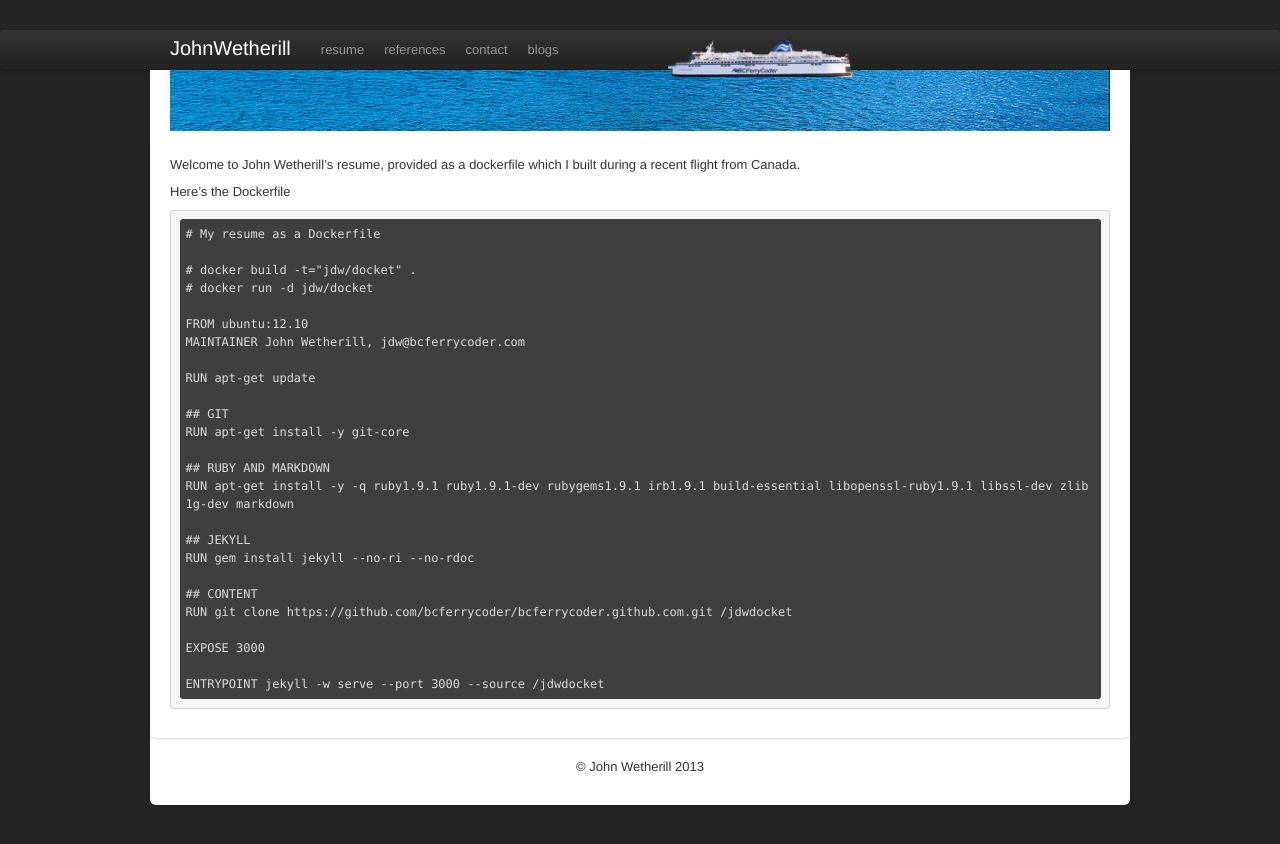
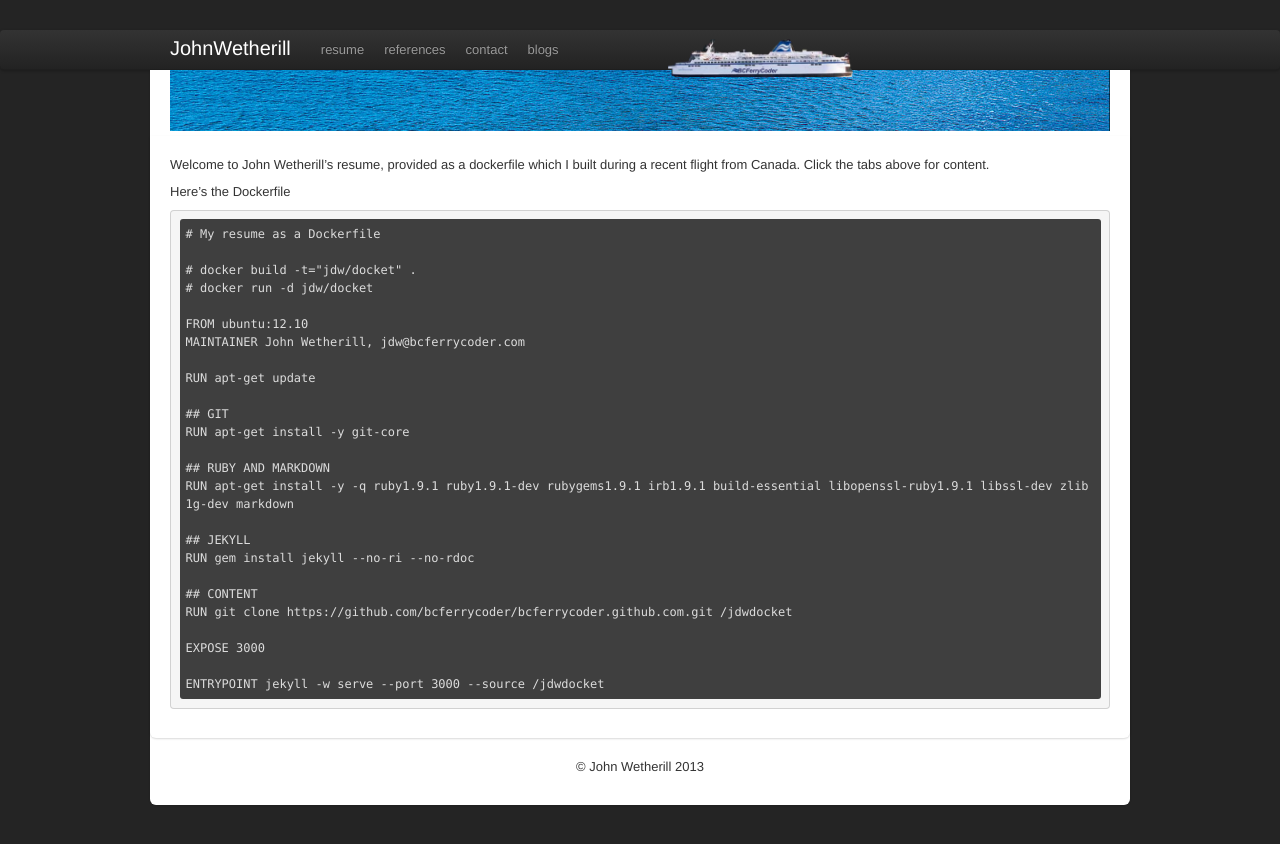
Before and after one commit to bcferrycoder/bcferrycoder.github.com, a Jekyll site: the page built from index.md, in a window 1280 px wide. Shown: the top 844 px of the page. Built offline with Jekyll 4.4.1, drawn with Linux system fonts in a browser that asks for light colours.

Commit message:
add description

```diff
--- a/index.md
+++ b/index.md
@@ -5,7 +5,8 @@ tagline: The Foundation for Innovation
 ---
 
 Welcome to John Wetherill's resume, provided as a dockerfile which I
-built during a recent flight from Canada.
+built during a recent flight from Canada. Click the tabs above for
+content.
 
 
 Here's the Dockerfile
```
